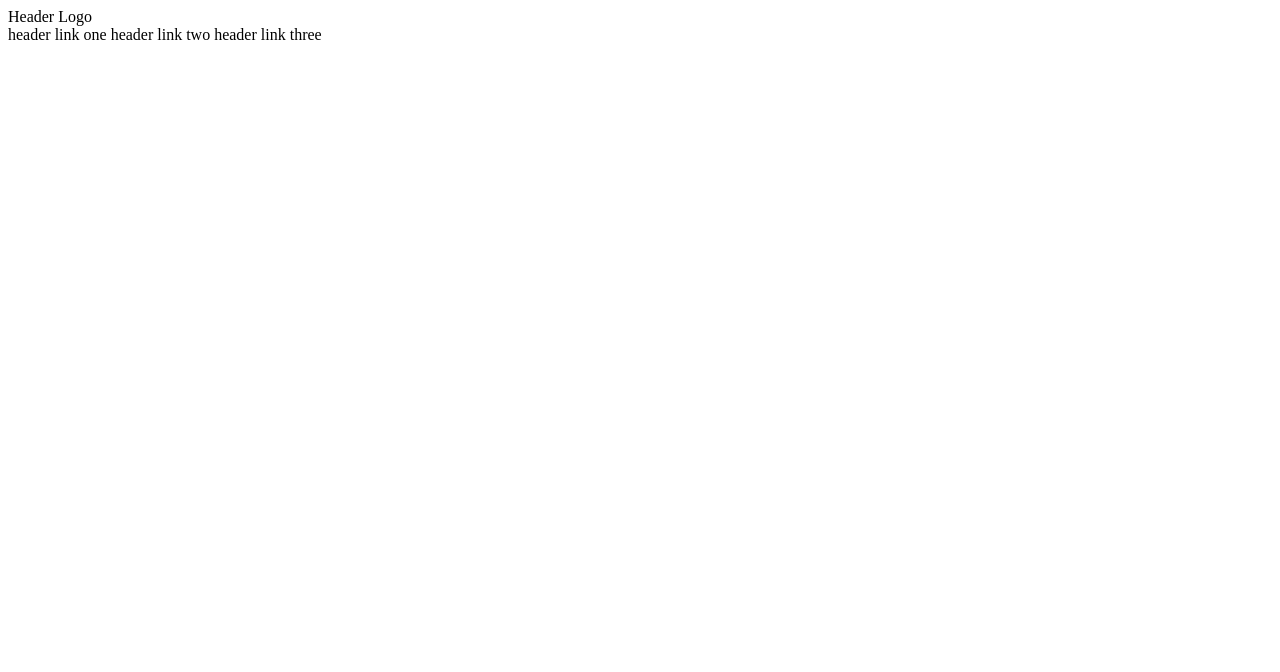
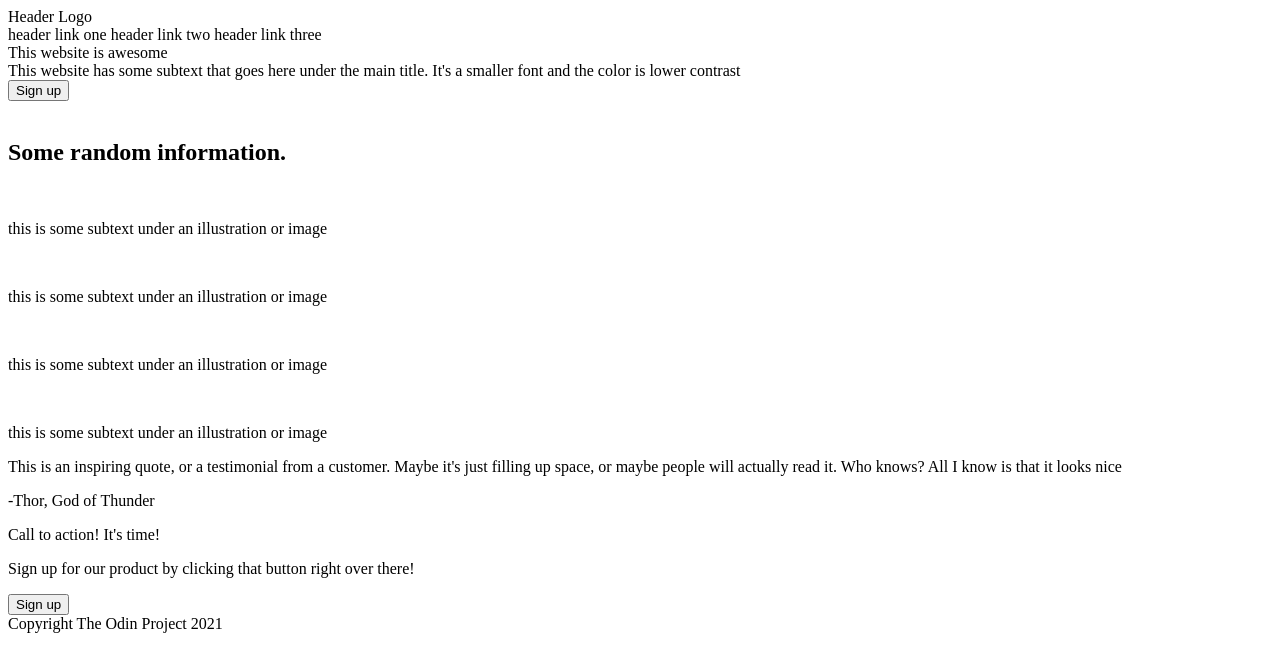
Before and after one commit to zedeloc/foundations-landing-page, a plain HTML site: page index.html in a window 1280 px wide. Drawn offline with Linux system fonts and the light colour scheme.

Commit message:
Fill out info in html document

```diff
--- a/index.html
+++ b/index.html
@@ -15,6 +15,55 @@
             <a>header link three</a>
         </header>
 
+        <div class="hero">
+            <div class="hero-card">
+                <div class="hero-text"> This website is awesome</div>
+                <div class="hero-sub">This website has some subtext that goes here under the main title. It's a smaller font and the color is lower contrast</div>
+                <button class="hero-button">Sign up</button>
+            </div>
+
+            <img class="hero-photo" src="">
+        </div>
+
+        <div class="container">
+            <h2>Some random information.</h2>
+
+            <div class="card-container">
+                <div class="card">
+                    <img class="card-img" src="">
+                    <p>this is some subtext under an illustration or image</p>
+                </div>
+                <div class="card">
+                    <img class="card-img" src="">
+                    <p>this is some subtext under an illustration or image</p>
+                </div>
+                <div class="card">
+                    <img class="card-img" src="">
+                    <p>this is some subtext under an illustration or image</p>
+                </div>
+                <div class="card">
+                    <img class="card-img" src="">
+                    <p>this is some subtext under an illustration or image</p>
+                </div>
+            </div>
+        </div>
+
+        <div class="container gray-zone">
+            <p class="quote">This is an inspiring quote, or a testimonial from a customer. Maybe it's just filling up space, or maybe people will actually read it. Who knows? All I know is that it looks nice</p>
+            <p class="quoter">-Thor, God of Thunder</p>
+        </div>
+
+        <div class="cta">
+            <div class="cta-text">
+                <p class="big-bold">Call to action! It's time!</p>
+                <p class="small-white">Sign up for our product by clicking that button right over there!</p>
+            </div>
+
+            <button class="cta-button">Sign up</button>
+        </div>
+
+        <footer>Copyright The Odin Project 2021</footer>
+
 
     </main>
 </body>
```
